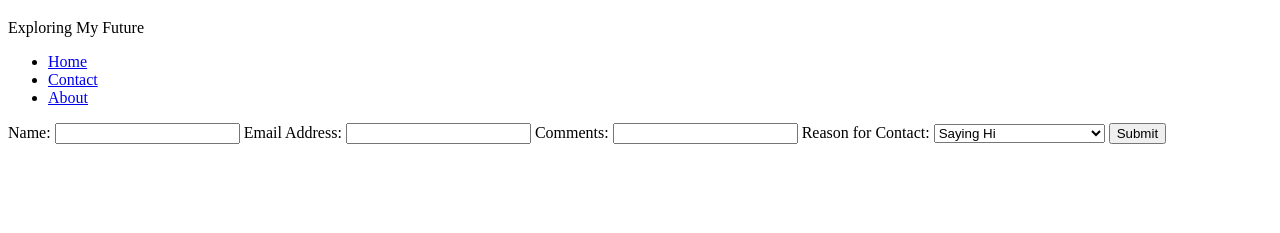
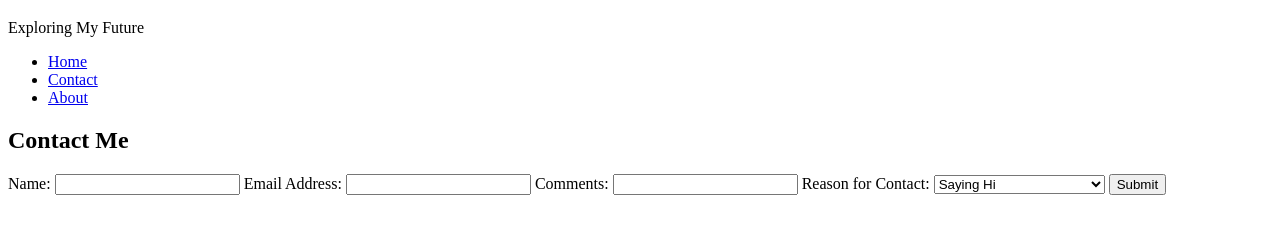
Before and after one commit to BergerGa/mi349_blog, a plain HTML site: page contact.html in a window 1280 px wide. Shown: the part 61-294 px from the top of the page. Drawn offline with Linux system fonts and the light colour scheme.

Commit message:
Validate Contact Page Final

```diff
--- a/contact.html
+++ b/contact.html
@@ -17,7 +17,7 @@
             </ul>
     </nav>
     </header>
-    <section>
+    <section><h2>Contact Me</h2>
         <form>
             <label>Name:
                 <input type ="text">
@@ -36,7 +36,6 @@
                 <option value="interested_in_interview">Interested in an Interview</option>
             </select>
             <button type="submit">Submit</button>
-        </label>
         </form>
     </section>
 </body>
```
